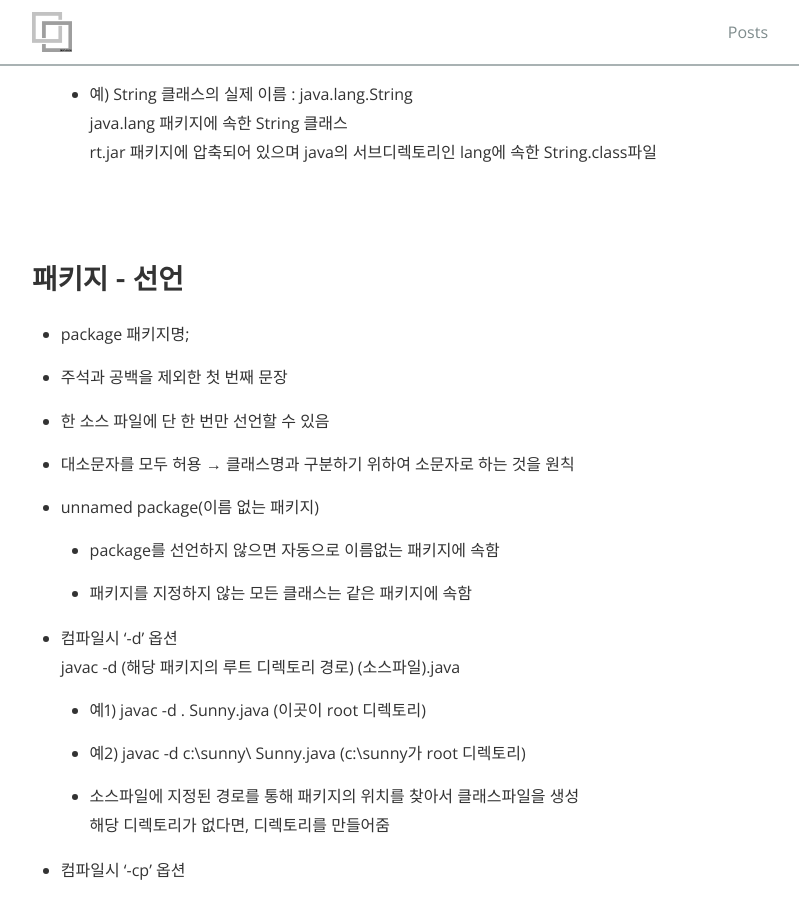
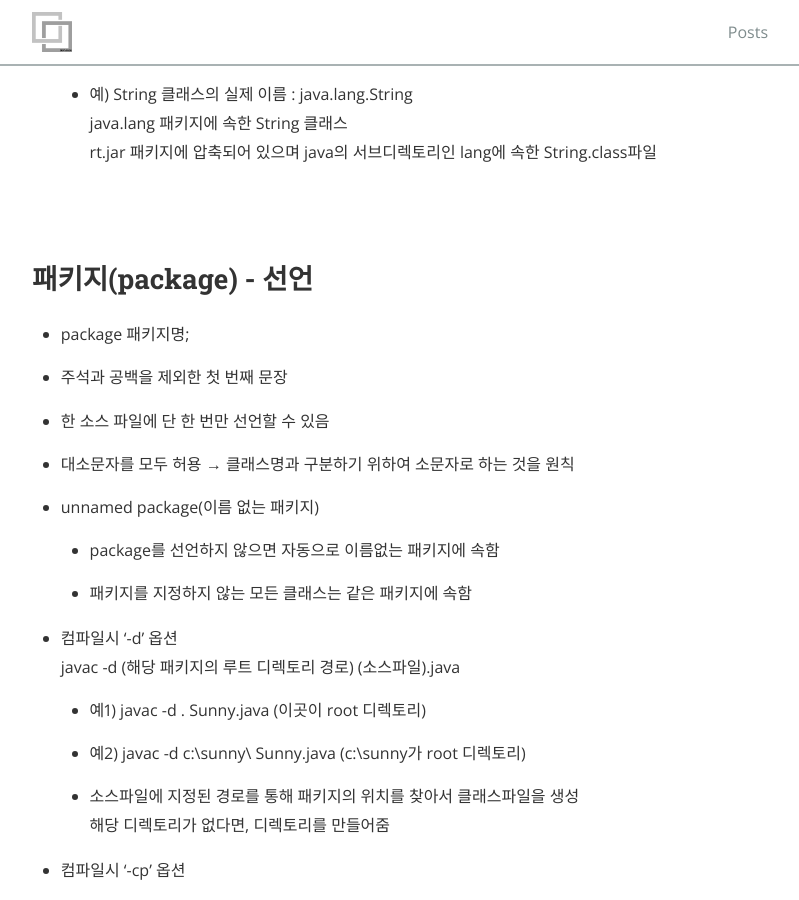
Before and after one commit to gptjs409/gptjs409.github.io, a Jekyll site: the page built from _posts/java/2019-08-21-package-import.md, in a window 1280 px wide and 900 px high, scrolled down 849 px. Shown: the whole window, without its empty margins (240-1039 px from the left). Built offline with Jekyll 4.4.1, drawn with Linux system fonts in a browser that asks for light colours; nearby versions of some CDN libraries.

Commit message:
#2 update

```diff
--- a/_posts/java/2019-08-21-package-import.md
+++ b/_posts/java/2019-08-21-package-import.md
@@ -43,7 +43,7 @@ tags:
 <br>
 <br>
 
-## 패키지 - 선언
+## 패키지(package) - 선언
 
 - package 패키지명;
 
```
